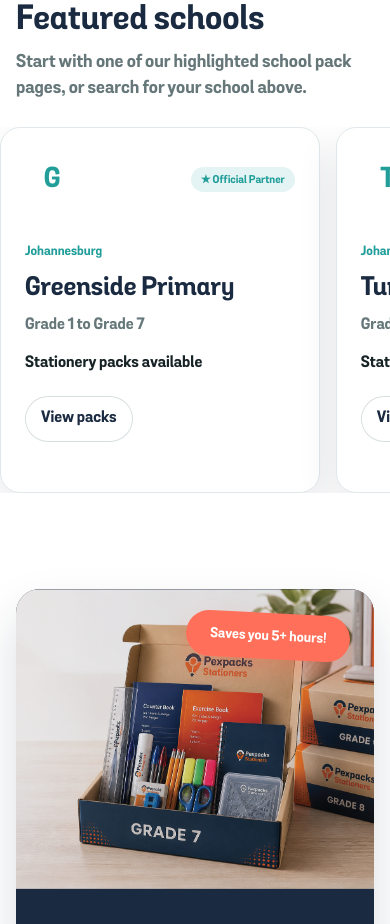
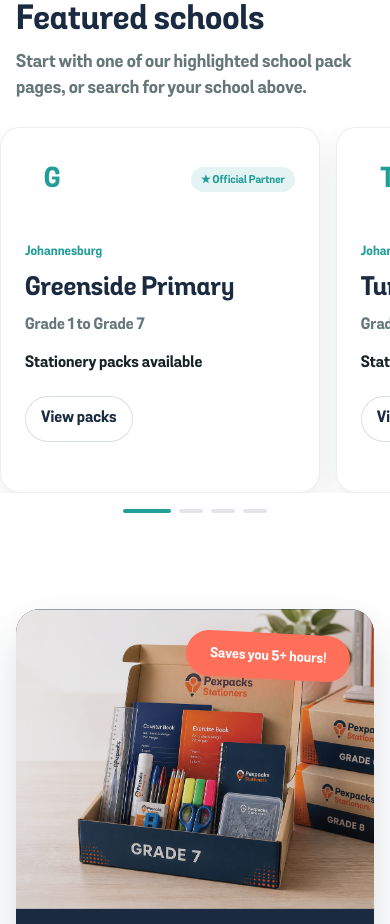
Before and after one commit to mcebisidesigner-spec/pexpacks-supplies, a Next.js app: page /schools in a window 390 px wide. Shown: the part 1160-2084 px from the top of the page. Built offline with nearby package versions, Linux system fonts and the light colour scheme.

Commit message:
Update featured schools marquee with tracking bar and proper shadows

```diff
--- a/components/schools/FeaturedSchoolsBanner.tsx
+++ b/components/schools/FeaturedSchoolsBanner.tsx
@@ -1,4 +1,7 @@
+"use client";
+
 import Link from "next/link";
+import { useCallback, useRef, useState } from "react";
 import type { SchoolSearchRecord } from "@/lib/schools/types";
 import styles from "./Schools.module.css";
 
@@ -19,6 +22,41 @@ type FeaturedSchoolsBannerProps = {
 };
 
 export function FeaturedSchoolsBanner({ schools }: FeaturedSchoolsBannerProps) {
+  const scrollerRef = useRef<HTMLDivElement>(null);
+  const [activeIndex, setActiveIndex] = useState(0);
+
+  const handleScroll = useCallback(() => {
+    if (!scrollerRef.current) return;
+    const { scrollLeft } = scrollerRef.current;
+    const children = Array.from(scrollerRef.current.children) as HTMLElement[];
+
+    let closestIndex = 0;
+    let minDiff = Number.POSITIVE_INFINITY;
+
+    children.forEach((child, index) => {
+      const diff = Math.abs(child.offsetLeft - scrollLeft);
+      if (diff < minDiff) {
+        minDiff = diff;
+        closestIndex = index;
+      }
+    });
+
+    setActiveIndex(closestIndex);
+  }, []);
+
+  const scrollTo = (index: number) => {
+    if (!scrollerRef.current) return;
+    const children = Array.from(scrollerRef.current.children) as HTMLElement[];
+    const target = children[index];
+    if (target) {
+      scrollerRef.current.scrollTo({
+        left: target.offsetLeft,
+        behavior: "smooth",
+      });
+      setActiveIndex(index);
+    }
+  };
+
   return (
     <section className={styles.featuredSection} aria-labelledby="featured-schools-heading">
       <div className={styles.sectionIntro}>
@@ -26,7 +64,12 @@ export function FeaturedSchoolsBanner({ schools }: FeaturedSchoolsBannerProps) {
         <h2 id="featured-schools-heading">Featured schools</h2>
         <span>Start with one of our highlighted school pack pages, or search for your school above.</span>
       </div>
-      <div className={styles.featuredScroller}>
+      <div>
+        <div
+          className={styles.featuredScroller}
+          ref={scrollerRef}
+          onScroll={handleScroll}
+        >
           {schools.map((school) => (
             <Link href={`/schools/${school.slug}`} className={styles.featuredCard} key={school.id}>
               <div className={styles.featuredHeader}>
@@ -41,6 +84,21 @@ export function FeaturedSchoolsBanner({ schools }: FeaturedSchoolsBannerProps) {
             </Link>
           ))}
         </div>
+        <div className={styles.trackingBar} aria-hidden="true">
+          {schools.map((_, i) => (
+            <div
+              key={i}
+              className={[
+                styles.trackingDot,
+                i === activeIndex ? styles.trackingDotActive : "",
+              ]
+                .filter(Boolean)
+                .join(" ")}
+              onClick={() => scrollTo(i)}
+            />
+          ))}
+        </div>
+      </div>
     </section>
   );
 }
--- a/components/schools/Schools.module.css
+++ b/components/schools/Schools.module.css
@@ -424,20 +424,24 @@
 .featuredCard {
   min-height: 280px;
   padding: 24px;
-  border: var(--card-border);
+  border: 1px solid rgba(26, 42, 64, 0.08);
   border-radius: var(--radius-card);
-  background: var(--card-bg);
-  box-shadow: var(--card-shadow);
+  background: var(--pex-bg);
+  box-shadow: 0 12px 32px rgba(26, 42, 64, 0.08);
   display: grid;
   align-content: start;
   gap: 12px;
   transform-origin: center;
-  transition: var(--button-transition);
+  transition: all 0.3s ease;
 }
 
 .featuredCard:hover {
-  transform: var(--button-hover-transform);
-  box-shadow: var(--button-hover-shadow);
+  transform: translateY(-4px);
+  box-shadow: 0 16px 40px rgba(26, 42, 64, 0.12);
+}
+
+.trackingBar {
+  display: none;
 }
 
 .featuredIcon {
@@ -926,6 +930,29 @@
     display: none;
   }
 
+  .trackingBar {
+    display: flex;
+    justify-content: center;
+    align-items: center;
+    gap: 8px;
+    width: 100%;
+    margin-top: 16px;
+  }
+
+  .trackingDot {
+    width: 24px;
+    height: 4px;
+    border-radius: var(--radius-pill);
+    background: rgba(26, 42, 64, 0.12);
+    transition: all 0.3s ease;
+    cursor: pointer;
+  }
+
+  .trackingDotActive {
+    width: 48px;
+    background: var(--pex-keppel);
+  }
+
   .featuredCard {
     width: 82vw;
     min-width: 82vw;
```
Lines whose indentation alone changed are shown as unchanged.
